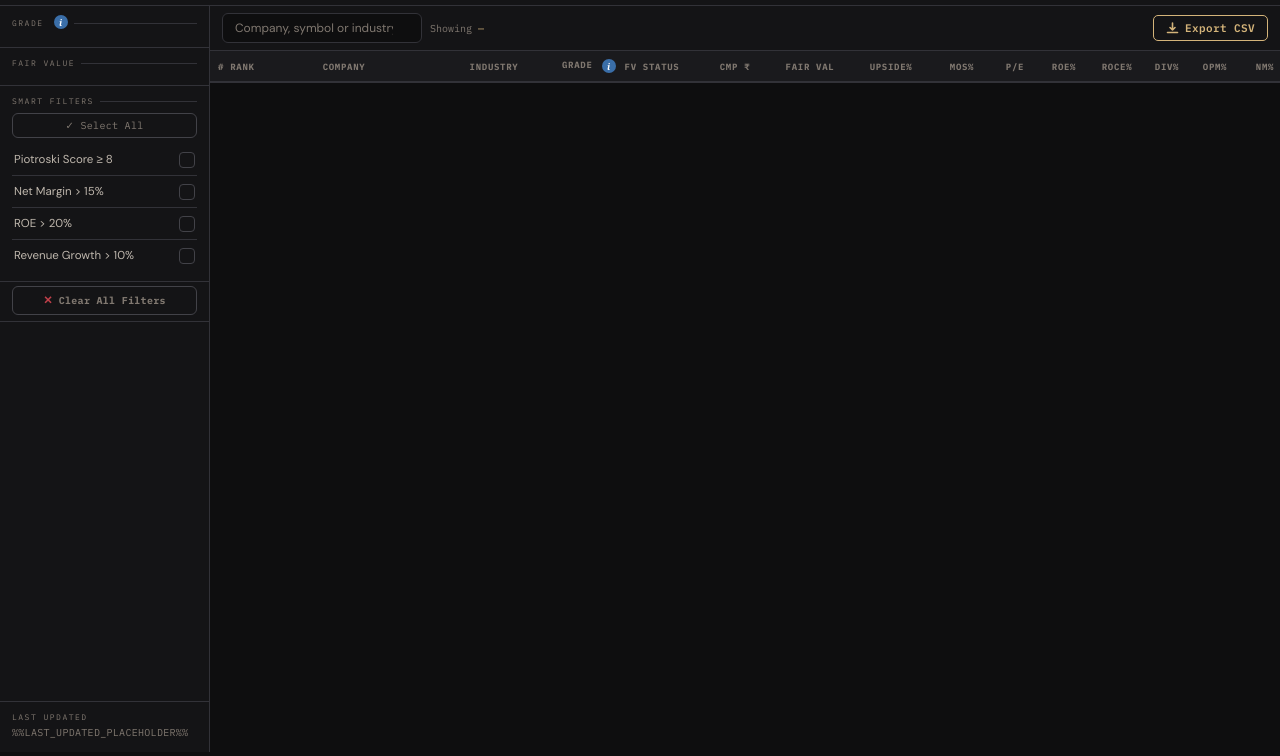
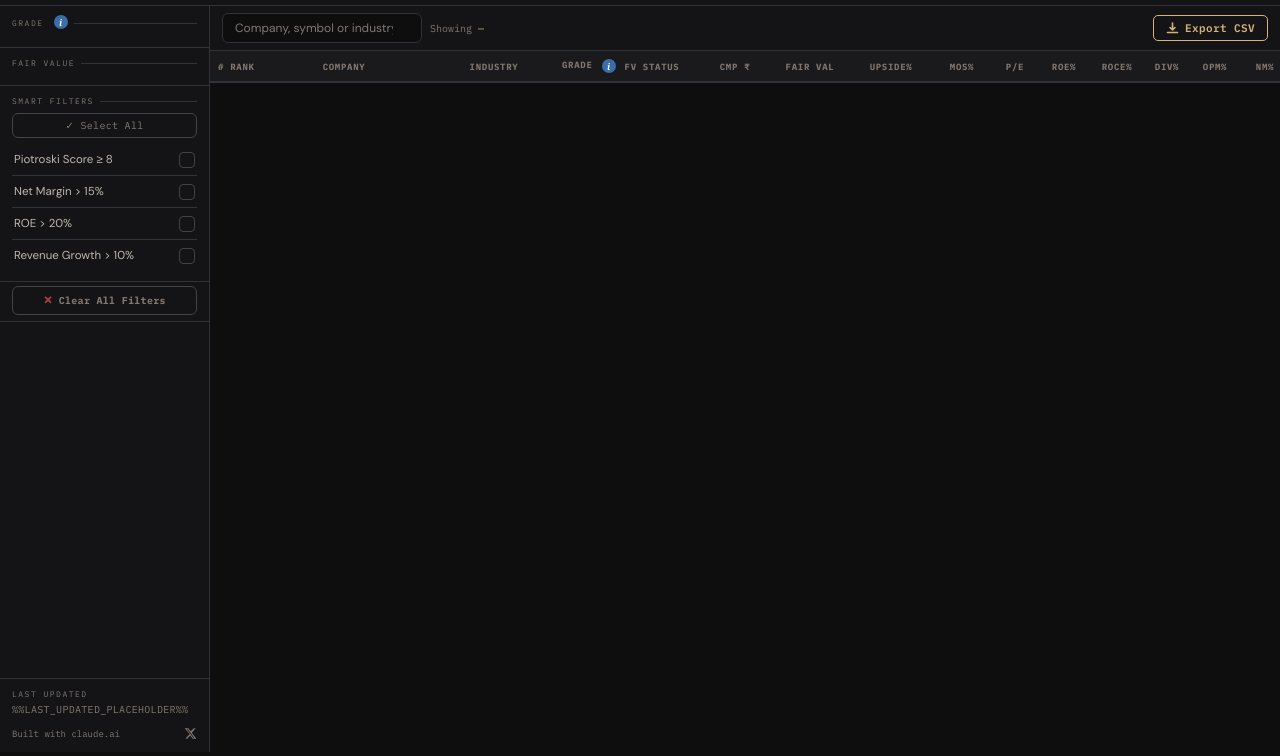
Before and after one commit to USS920/HNImanshu_value, a plain HTML site: page HNImanshu_template.html in a window 1280 px wide. Shown: the part 48-804 px from the top of the page. Drawn offline with Linux system fonts and the light colour scheme.

Commit message:
Update HNImanshu_template.html

```diff
--- a/HNImanshu_template.html
+++ b/HNImanshu_template.html
@@ -825,6 +825,12 @@ tr.row-selected td { background: rgba(168,144,96,0.06) !important; }
     <div id="sb-last-updated">
       <div class="sb-lu-label">Last updated</div>
       <div class="sb-lu-val">%%LAST_UPDATED_PLACEHOLDER%%</div>
+      <div style="margin-top:10px;font-family:var(--mono);font-size:9px;color:var(--text3);display:flex;align-items:center;justify-content:space-between;gap:6px;">
+        <span>Built with <a href="https://claude.ai" target="_blank" rel="noopener" style="color:var(--text3);text-decoration:none;display:inline-block;transition:color 0.15s,transform 0.2s;" onmouseover="this.style.color='var(--accent)';this.style.transform='translateY(-2px)'" onmouseout="this.style.color='var(--text3)';this.style.transform='translateY(0)'">claude.ai</a></span>
+        <a href="https://x.com/HNImanshu" target="_blank" rel="noopener" title="Follow me on X" style="color:var(--text3);text-decoration:none;display:inline-flex;align-items:center;gap:4px;transition:color 0.15s,transform 0.2s;flex-shrink:0;" onmouseover="this.style.color='var(--accent)';this.style.transform='translateY(-2px)'" onmouseout="this.style.color='var(--text3)';this.style.transform='translateY(0)'">
+          <svg width="13" height="13" viewBox="0 0 24 24" fill="currentColor" xmlns="http://www.w3.org/2000/svg" style="flex-shrink:0"><path d="M18.244 2.25h3.308l-7.227 8.26 8.502 11.24H16.17l-4.714-6.231-5.402 6.231H2.744l7.73-8.835L1.254 2.25H8.08l4.261 5.636 5.903-5.636Zm-1.161 17.52h1.833L7.084 4.126H5.117z"/></svg>
+        </a>
+      </div>
     </div>
   </div>
 
```
